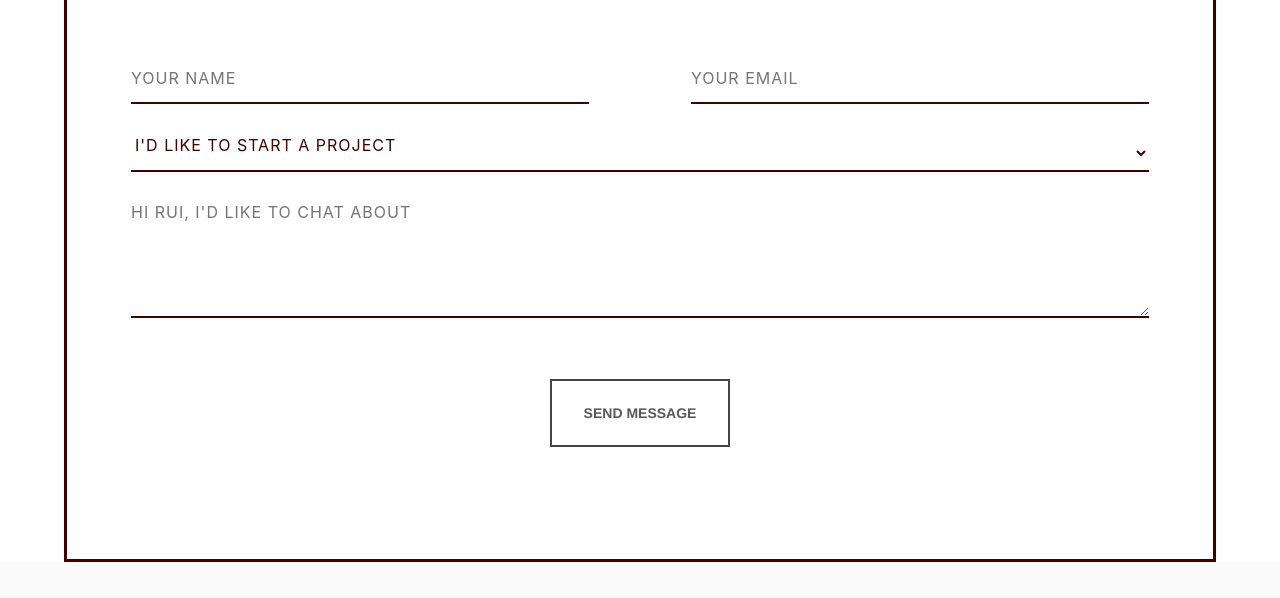
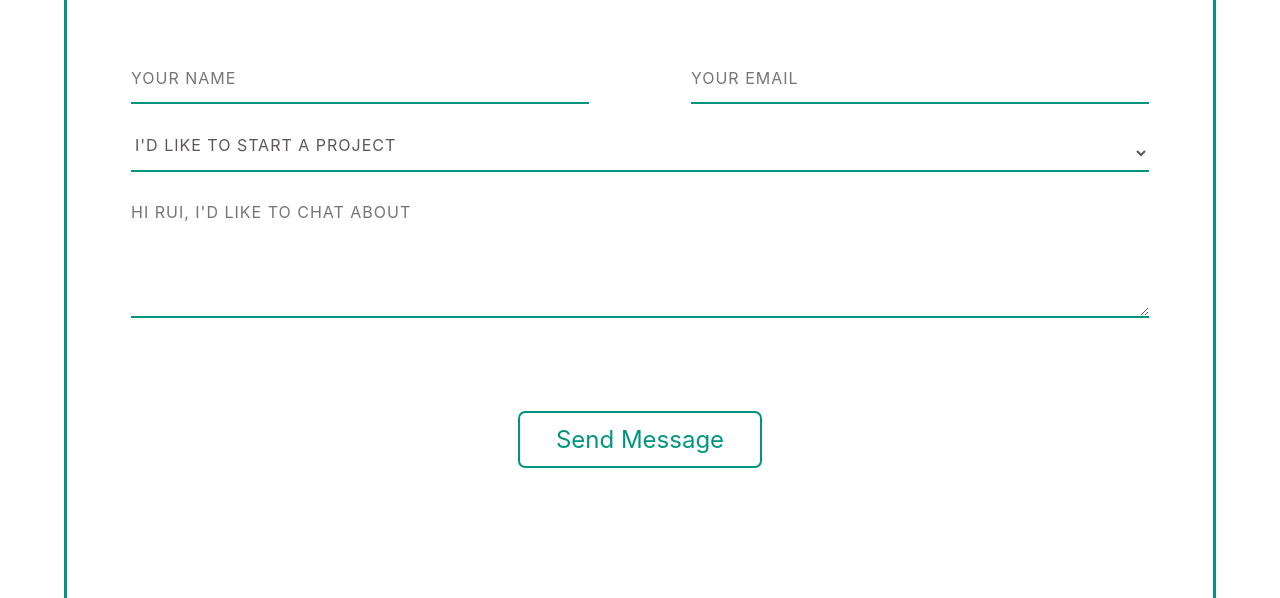
Before and after one commit to ryhoneydew/portfolio-website, a Gatsby site: page /contact in a window 1280 px wide. Shown: the part 312-910 px from the top of the page. Built offline with nearby package versions, Linux system fonts and the light colour scheme; Gatsby itself is replaced by a stand-in of ours.

Commit message:
changed the form style

```diff
--- a/src/components/style.scss
+++ b/src/components/style.scss
@@ -376,8 +376,9 @@ article {
 .contact-container {
   margin-top: 6rem;
   padding: 2rem;
-  border: solid 3px #400101;
-  color: #400101;
+  border: solid 3px $button-bg;
+  color: $primary-text-color;
+  margin-bottom: 6rem;
 }
 
 .meida-container {
@@ -400,7 +401,7 @@ article {
   margin-bottom: 1rem;
 }
 .underline {
-  border-bottom: solid 2px #400101;
+  border-bottom: solid 2px $button-bg;
   margin: -0.512em auto;
   width: 10vw;
 }
@@ -430,8 +431,8 @@ select,
 textarea {
   background: none;
   border: none;
-  border-bottom: solid 2px #400101;
-  color: #400101;
+  border-bottom: solid 2px $button-bg;
+  color: $primary-text-color;
   font-size: 1em;
   font-weight: 400;
   letter-spacing: 1px;
@@ -465,25 +466,6 @@ textarea:focus {
 .email {
   float: right;
   width: 45%;
-}
-
-#form_button {
-  background: none;
-  border: solid 2px #474544;
-  color: $primary-text-color;
-  cursor: pointer;
-  display: inline-block;
-  font-family: 'Helvetica', Arial, sans-serif;
-  font-size: 0.875em;
-  font-weight: bold;
-  outline: none;
-  padding: 1.5rem 2rem;
-  text-transform: uppercase;
-  -webkit-transition: all 0.3s;
-  -moz-transition: all 0.3s;
-  -ms-transition: all 0.3s;
-  -o-transition: all 0.3s;
-  transition: all 0.3s;
 }
 
 .tech-container {
--- a/src/pages/contact.js
+++ b/src/pages/contact.js
@@ -5,7 +5,7 @@ import { FaRegArrowAltCircleDown } from 'react-icons/fa'
 const Contact = () => {
   return (
     <Layout>
-      <div className="container contact-container has-text-centered is-12-mobile is-half-tablet is-one-third-desktop ">
+      <div className="container contact-container has-text-centered is-12-mobile is-half-tablet is-one-third-desktop form-container">
         <h1>&bull; Keep in Touch &bull;</h1>
         <div className="underline" />
         <form
@@ -54,7 +54,12 @@ const Contact = () => {
             </label>
           </div>
           <div className="submit">
-            <input type="submit" value="Send Message" id="form_button" />
+            <input
+              type="submit"
+              value="Send Message"
+              className="intro-button"
+              id="form_button"
+            />
           </div>
         </form>
       </div>
```
